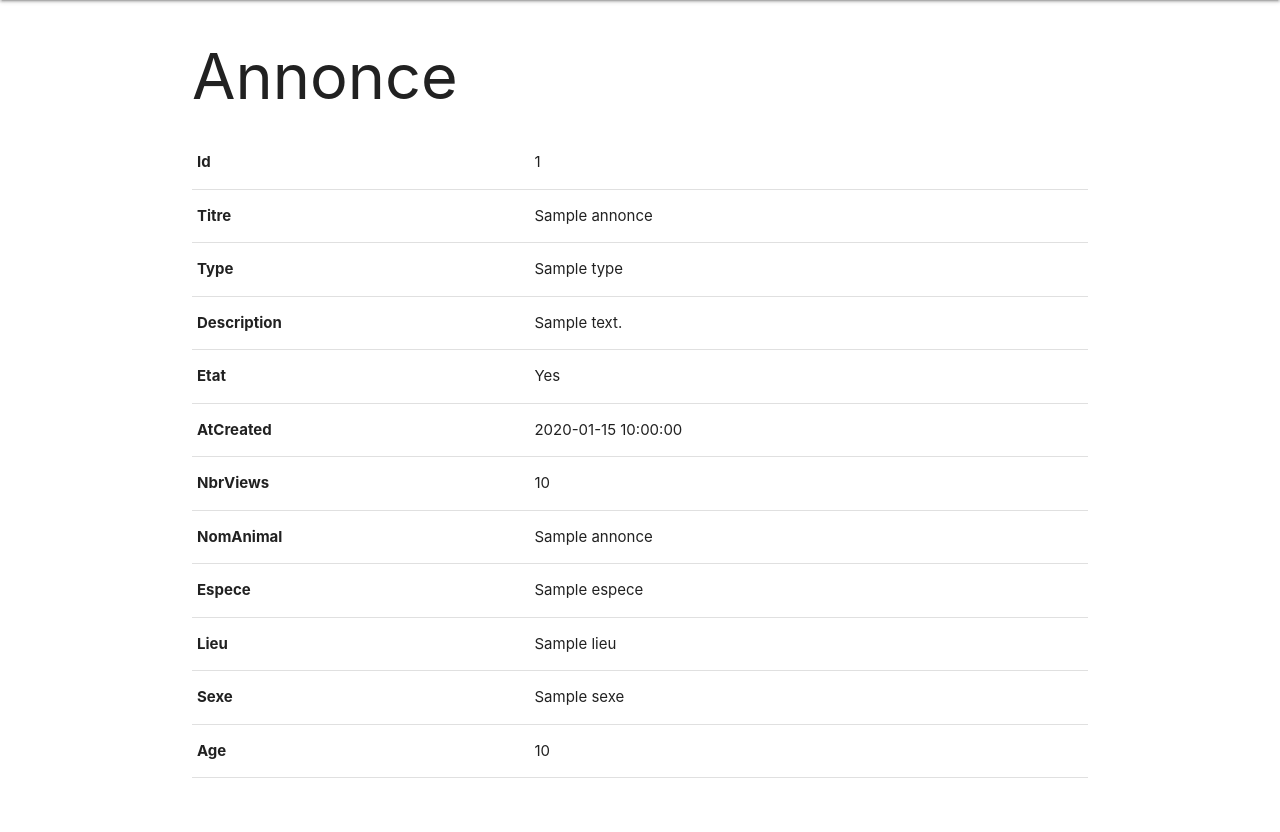
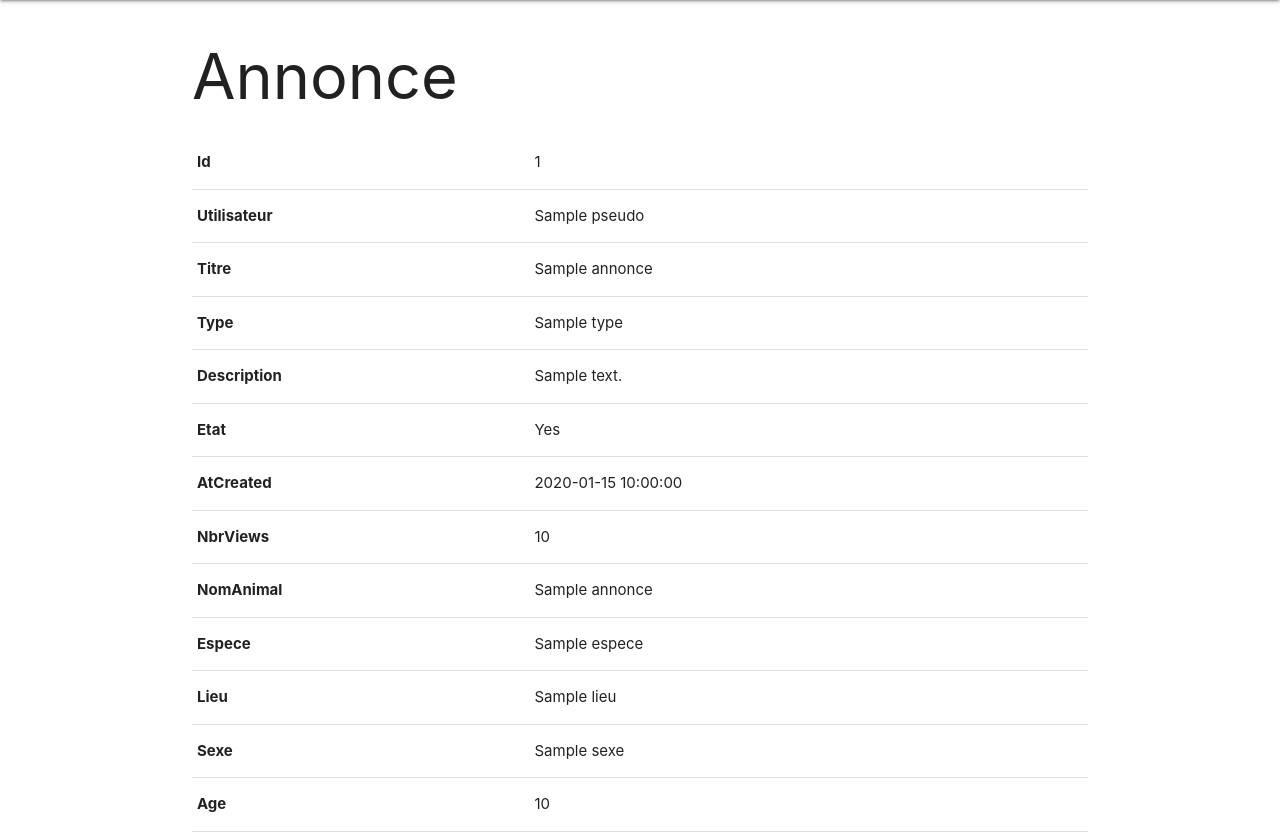
Before and after one commit to christmknd/PA-4IWJ-Grp1, a Symfony app: template LaCarteDesPets/app/templates/annonce/show.html.twig in a window 1280 px wide. Shown: the part 64-896 px from the top of the page. Before the commit the page ends 842 px from the top, so only its background shows below. Run offline with Twig, Linux system fonts and the light colour scheme; the template is opened without the code that fills it: most values are stand-ins (such as "Sample title", 1, 10 or a date in 2020); some libraries are stand-ins or nearby versions.

Commit message:
[ADD] visualisation of annonce and evenement owner

```diff
--- a/LaCarteDesPets/app/templates/annonce/show.html.twig
+++ b/LaCarteDesPets/app/templates/annonce/show.html.twig
@@ -10,6 +10,10 @@
             <tr>
                 <th>Id</th>
                 <td>{{ annonce.id }}</td>
+            </tr>
+            <tr>
+                <th>Utilisateur</th>
+                <td>{{ annonce.utilisateur.pseudo }}</td>
             </tr>
             <tr>
                 <th>Titre</th>
--- a/LaCarteDesPets/app/templates/default/index.html.twig
+++ b/LaCarteDesPets/app/templates/default/index.html.twig
@@ -10,6 +10,7 @@
         <thead>
         <tr>
             <th>Id</th>
+            <th>Utilisateur</th>
             <th>Titre</th>
             <th>Type</th>
             <th>Description</th>
@@ -28,6 +29,7 @@
         {% for annonce in annonces %}
             <tr>
                 <td>{{ annonce.id }}</td>
+                <td>{{ annonce.utilisateur.pseudo }}</td>
                 <td>{{ annonce.titre }}</td>
                 <td>{{ annonce.type }}</td>
                 <td>{{ annonce.description }}</td>
@@ -57,6 +59,7 @@
         <thead>
         <tr>
             <th>Id</th>
+            <th>Utilisateur</th>
             <th>Titre</th>
             <th>Date</th>
             <th>Lieu</th>
@@ -69,6 +72,7 @@
         {% for evenement in evenements %}
             <tr>
                 <td>{{ evenement.id }}</td>
+                <td>{{ evenement.utilisateur.pseudo }}</td>
                 <td>{{ evenement.titre }}</td>
                 <td>{{ evenement.date ? evenement.date|date('Y-m-d H:i:s') : '' }}</td>
                 <td>{{ evenement.lieu }}</td>
--- a/LaCarteDesPets/app/templates/evenement/show.html.twig
+++ b/LaCarteDesPets/app/templates/evenement/show.html.twig
@@ -10,6 +10,10 @@
             <tr>
                 <th>Id</th>
                 <td>{{ evenement.id }}</td>
+            </tr>
+            <tr>
+                <th>Utilisateur</th>
+                <td>{{ annonce.utilisateur.pseudo }}</td>
             </tr>
             <tr>
                 <th>Titre</th>
```
